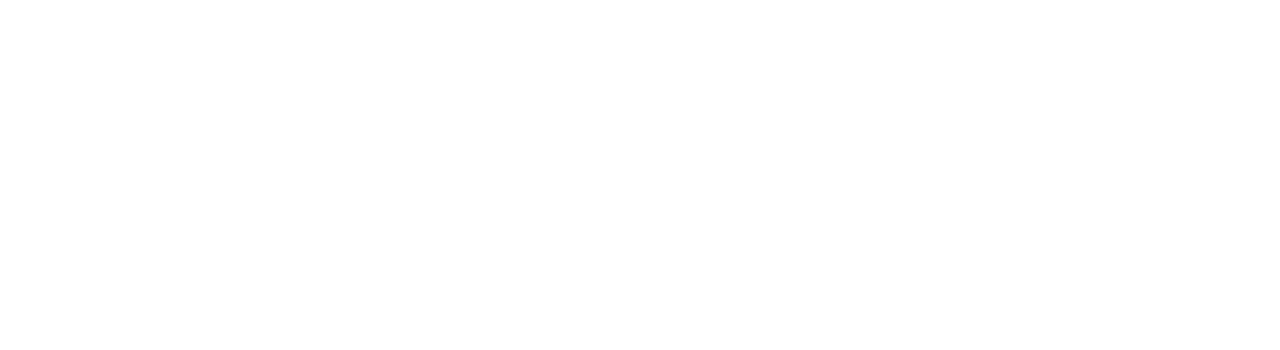
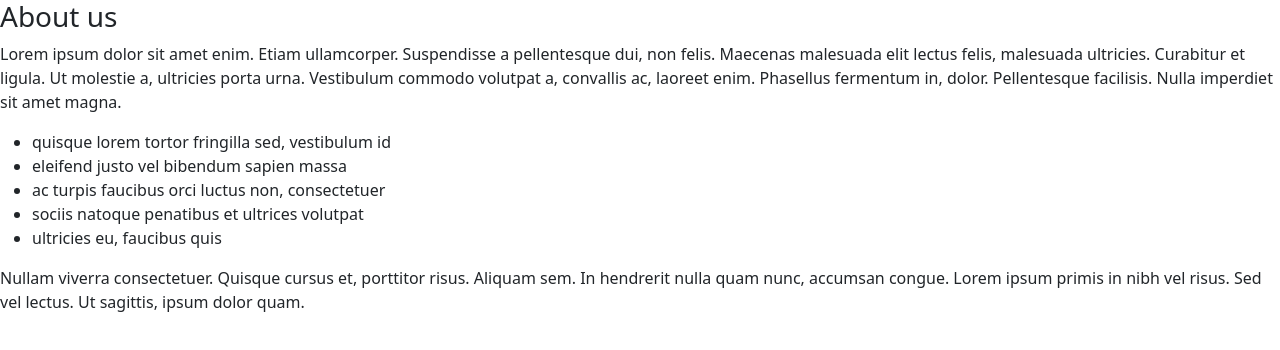
Before and after one commit to Macomi27/KC-promo4, a plain HTML site: page about.html in a window 1280 px wide. Drawn offline with nearby package versions, Linux system fonts and the light colour scheme.

Commit message:
about page html setup

```diff
--- a/about.html
+++ b/about.html
@@ -0,0 +1,45 @@
+<!DOCTYPE html>
+<html lang="en">
+  <head>
+    <meta charset="UTF-8" />
+    <meta name="viewport" content="width=device-width, initial-scale=1.0" />
+    <title>About us</title>
+    <link
+      href="https://cdn.jsdelivr.net/npm/bootstrap@5.3.7/dist/css/bootstrap.min.css"
+      rel="stylesheet"
+      integrity="sha384-LN+7fdVzj6u52u30Kp6M/trliBMCMKTyK833zpbD+pXdCLuTusPj697FH4R/5mcr"
+      crossorigin="anonymous"
+    />
+  </head>
+  <body>
+    <main>
+      <div class="about-sec">
+        <div class="about-img"></div>
+        <div class="about-txt">
+          <h3>About us</h3>
+          <p>
+            Lorem ipsum dolor sit amet enim. Etiam ullamcorper. Suspendisse a
+            pellentesque dui, non felis. Maecenas malesuada elit lectus felis,
+            malesuada ultricies. Curabitur et ligula. Ut molestie a, ultricies
+            porta urna. Vestibulum commodo volutpat a, convallis ac, laoreet
+            enim. Phasellus fermentum in, dolor. Pellentesque facilisis. Nulla
+            imperdiet sit amet magna.
+          </p>
+          <ul>
+            <li>quisque lorem tortor fringilla sed, vestibulum id</li>
+            <li>eleifend justo vel bibendum sapien massa</li>
+            <li>ac turpis faucibus orci luctus non, consectetuer</li>
+            <li>sociis natoque penatibus et ultrices volutpat</li>
+            <li>ultricies eu, faucibus quis</li>
+          </ul>
+          <p>
+            Nullam viverra consectetuer. Quisque cursus et, porttitor risus.
+            Aliquam sem. In hendrerit nulla quam nunc, accumsan congue. Lorem
+            ipsum primis in nibh vel risus. Sed vel lectus. Ut sagittis, ipsum
+            dolor quam.
+          </p>
+        </div>
+      </div>
+    </main>
+  </body>
+</html>
```
Also changed, not shown: index.html (+1 -1 lines).
